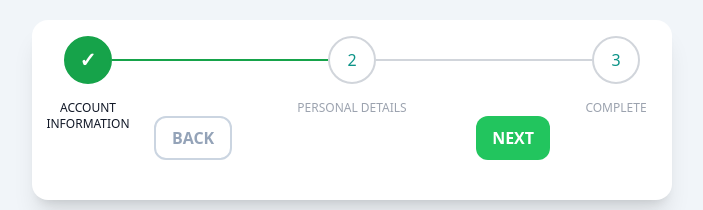
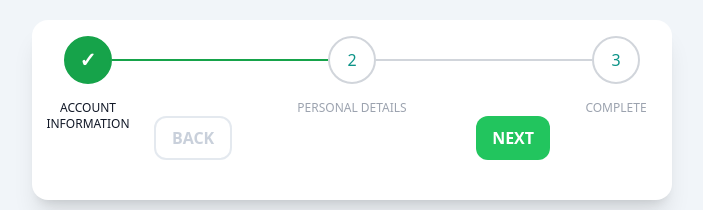
Before and after one commit to izuchukwu-eric/multiple-step-form, a Next.js app: page / in a window 1280 px wide. Shown: the top 210 px of the page, without its empty margins (288-991 px from the left). Built offline with nearby package versions, Linux system fonts and the light colour scheme.

Commit message:
new commit

```diff
--- a/components/StepperControl.tsx
+++ b/components/StepperControl.tsx
@@ -1,16 +1,31 @@
-import React from 'react'
+import React from 'react';
 
-const StepperControl = () => {
+interface Props {
+    handleClick: any,
+    currentStep: number,
+    steps: string[]
+}
+
+const StepperControl = ({ handleClick, currentStep, steps }: Props) => {
   return (
-    <div className='container flex justify-around mt-4 mb-8'>
+    <div  className='container flex justify-around mt-4 mb-8'>
         {/**back button */}
-        <button className='bg-white text-slate-400 uppercase py-2 px-4 rounded-xl font-semibold cursor-pointer border-2 border-slate-300 hover:bg-slate-700 hover:text-white transition duration-200 ease-in-out'>
+        <button
+            onClick={() => handleClick()}
+            className={`bg-white text-slate-400 uppercase py-2 px-4 rounded-xl
+            font-semibold cursor-pointer border-2 border-slate-300 hover:bg-slate-700
+            hover:text-white transition duration-200 ease-in-out
+            ${currentStep === 1 ? "opacity-50 cursor-not-allowed" : ""}`}>
             Back
         </button>
 
         {/**next button */}
-        <button className='bg-green-500 text-white uppercase py-2 px-4 rounded-xl font-semibold cursor-pointer hover:bg-slate-700 hover:text-white transition duration-200 ease-in-out'>
-            Next
+        <button
+            onClick={() => handleClick("next")}
+            className={`bg-green-500 text-white uppercase py-2 px-4 rounded-xl font-semibold
+            cursor-pointer hover:bg-slate-700 hover:text-white
+             transition duration-200 ease-in-out`}>
+            {currentStep === steps.length - 1 ? "Confirm" : "Next"}
         </button>
     </div>
   )
--- a/pages/index.tsx
+++ b/pages/index.tsx
@@ -28,6 +28,14 @@ const Home: NextPage = () => {
     }
   }
 
+  const handleClick = (direction: string) => {
+    let newStep = currentStep;
+
+    direction === "next" ? newStep++ : newStep--;
+    //check if steps are within bounds
+    newStep > 0 && newStep < steps.length && setCurrentStep(newStep);
+  }
+
   return (
     <div className='md:w-1/2 mx-auto shadow-xl rounded-2xl pb-2 bg-white'>
       {/**stepper */}
@@ -37,8 +45,13 @@ const Home: NextPage = () => {
           currentStep={currentStep}
         />
       </div>
+
       {/**navigation control */}
-      <StepperControl />
+      <StepperControl
+        handleClick={handleClick}
+        currentStep={currentStep}
+        steps={steps}
+      />
 
     </div>
   )
```
